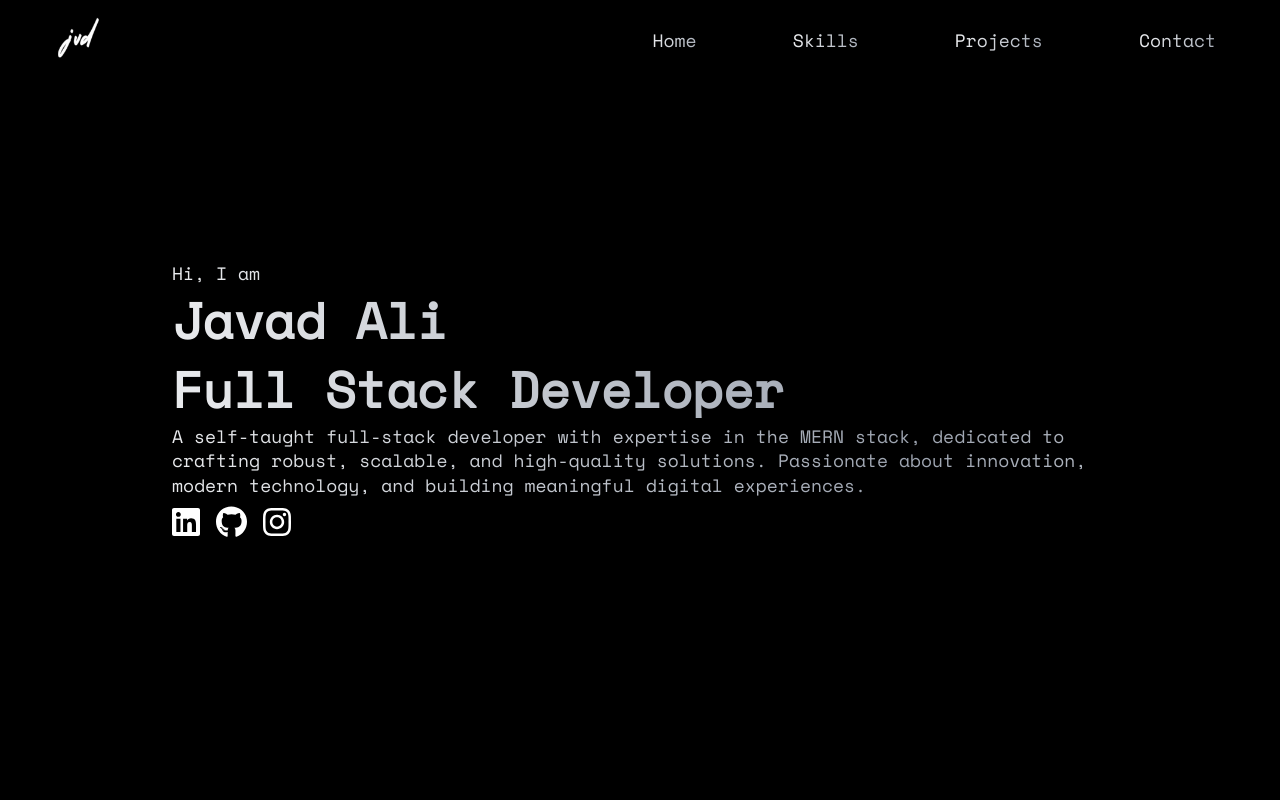
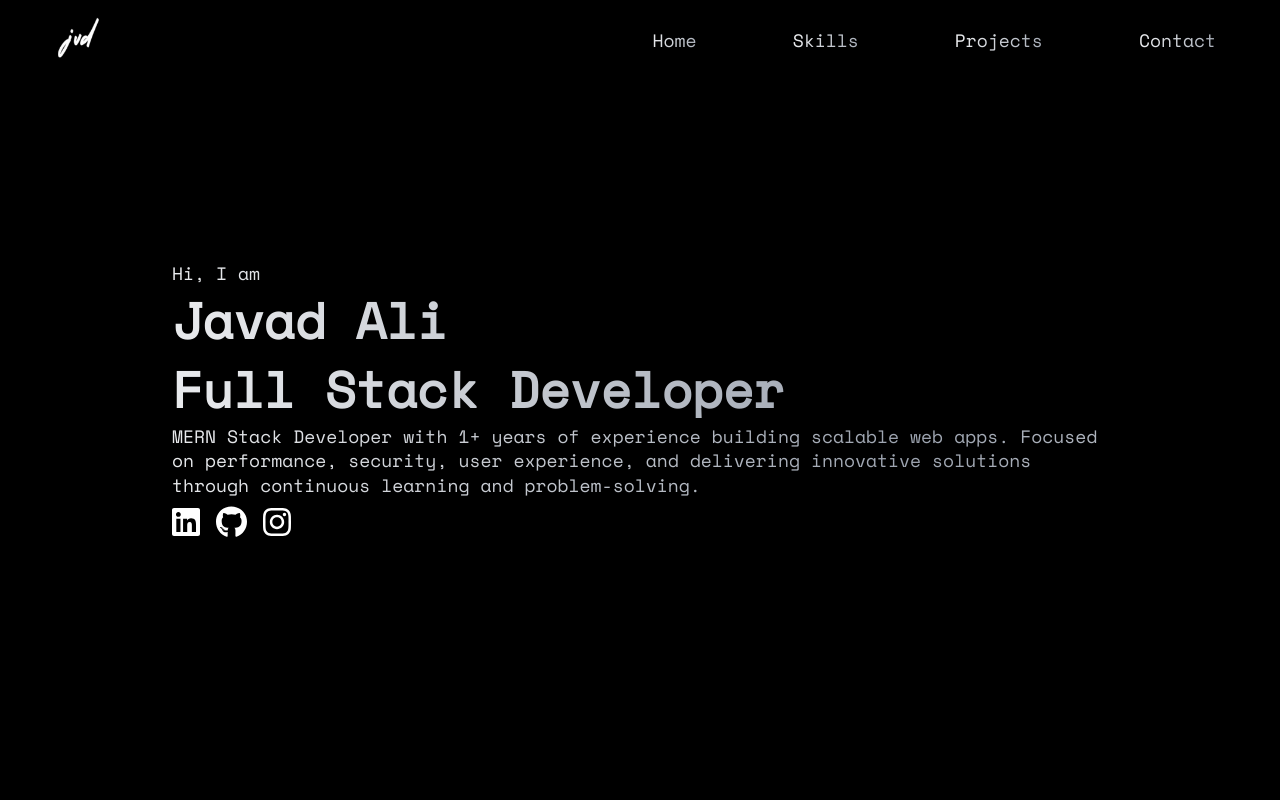
Before and after one commit to JavadAlip/React-Portfolio, a React (Create React App) app: page / in a window 1280 px wide. Shown: the top 800 px of the page. Built offline with nearby package versions, Linux system fonts and the light colour scheme.

Commit message:
About section changed

```diff
--- a/src/components/home.jsx
+++ b/src/components/home.jsx
@@ -18,10 +18,9 @@ const Home = () => {
             Full Stack Developer
           </h2>
           <p className="mb-2 gradient-text-animation text-[18px] font-space">
-          A self-taught full-stack developer with expertise in the MERN stack,
-          dedicated to crafting robust, scalable, and high-quality solutions.
-          Passionate about innovation, modern technology, and building meaningful
-          digital experiences.
+          MERN Stack Developer with 1+ years of experience building scalable web apps. Focused on performance,
+          security, user experience, and delivering innovative solutions through continuous learning
+          and problem-solving.
           </p>
           <div className="flex">
             <a
```
